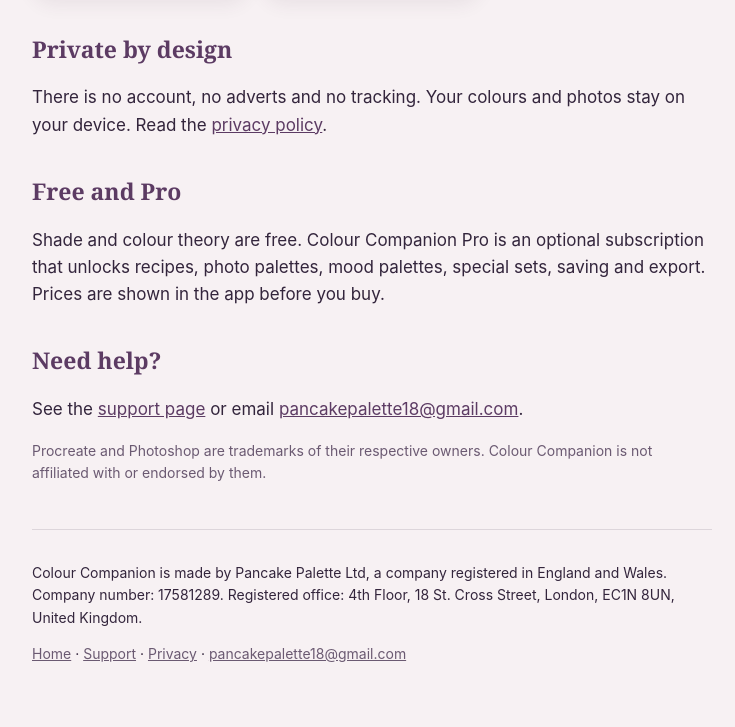
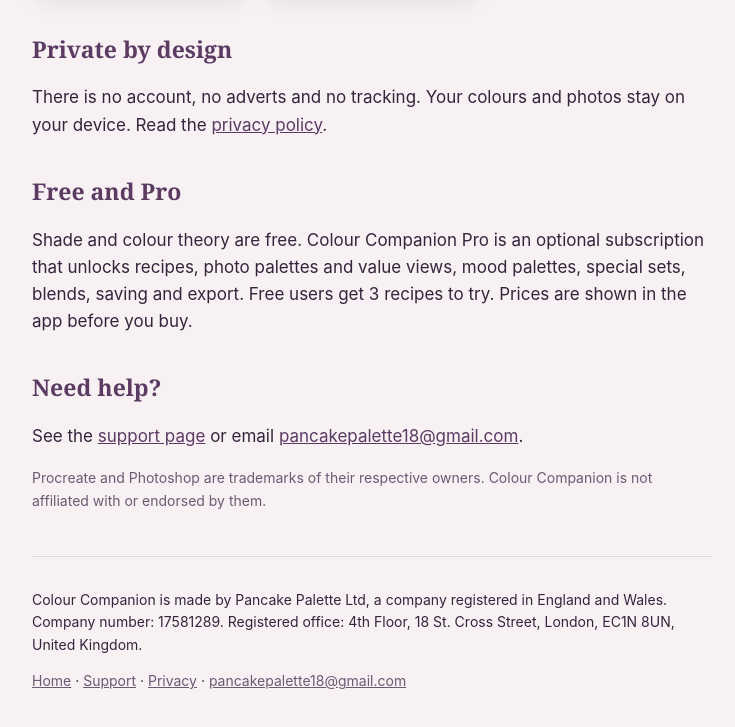
Before and after one commit to pancakepalette18-max/colour-companion, a plain HTML site: page index.html in a window 1280 px wide. Shown: the part 1100-1827 px from the top of the page, without its empty margins (268-1003 px from the left). Drawn offline with Linux system fonts and the light colour scheme.

Commit message:
Update home page: new features and 3 free recipes
Co-Authored-By: Claude Opus 5.5 <noreply@anthropic.com>
Claude-Session: https://claude.ai/code/session_014AuKqH9qarANf2GtBMkB39

```diff
--- a/index.html
+++ b/index.html
@@ -59,7 +59,7 @@ footer a{color:var(--soft)}
 <p>There is no account, no adverts and no tracking. Your colours and photos stay on your device. Read the <a href="privacy.html">privacy policy</a>.</p>
 
 <h2>Free and Pro</h2>
-<p>Shade and colour theory are free. Colour Companion Pro is an optional subscription that unlocks recipes, photo palettes, mood palettes, special sets, saving and export. Prices are shown in the app before you buy.</p>
+<p>Shade and colour theory are free. Colour Companion Pro is an optional subscription that unlocks recipes, photo palettes and value views, mood palettes, special sets, blends, saving and export. Free users get 3 recipes to try. Prices are shown in the app before you buy.</p>
 
 <h2>Need help?</h2>
 <p>See the <a href="support.html">support page</a> or email <a href="mailto:pancakepalette18@gmail.com">pancakepalette18@gmail.com</a>.</p>
```
